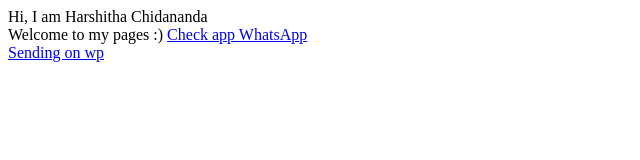
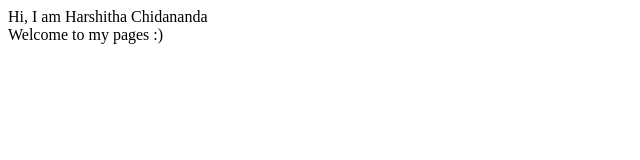
Before and after one commit to harshimurthy/harshithachidanand.github.io, a plain HTML site: page index.html in a window 1280 px wide. Shown: the whole page, without its empty margins (0-640 px from the left). Drawn offline with Linux system fonts and the light colour scheme.

Commit message:
removed whatsapp app check

```diff
--- a/index.html
+++ b/index.html
@@ -14,7 +14,5 @@
   Hi, I am Harshitha Chidananda
   <br/>
   Welcome to my pages :)
-  <a href="whatsapp://app">Check app WhatsApp</a> <br/>
-  <a href="whatsapp://send?text=Testing">Sending on wp</a>
 </boby>
 </html>
```
